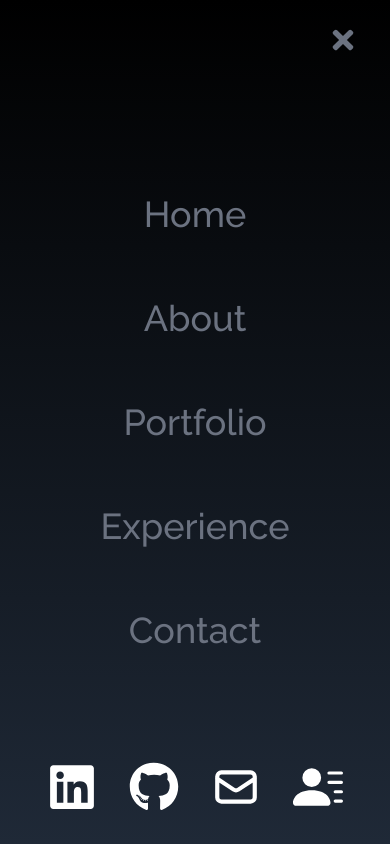
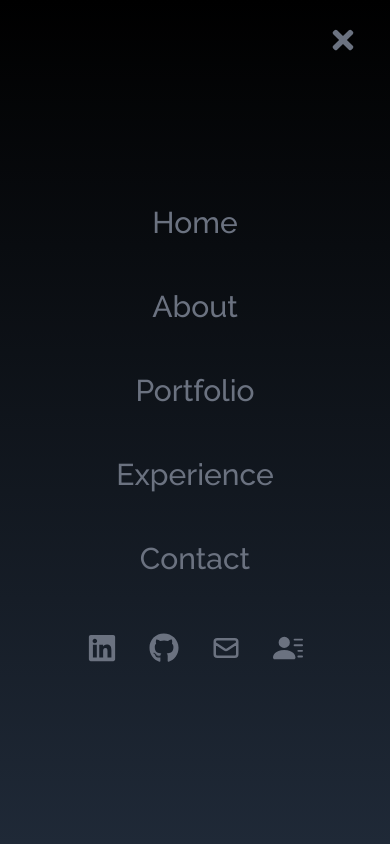
Before and after one commit to AgrPaavan/react-portfolio, a React (Create React App) app: page / in a window 390 px wide. Both pictures are taken after a click on the element 351 px from the left and 40 px from the top of the page. Built offline with nearby package versions, Linux system fonts and the light colour scheme.

Commit message:
Update style for social links

```diff
--- a/src/components/Navbar.jsx
+++ b/src/components/Navbar.jsx
@@ -35,7 +35,7 @@ const Navbar = () => {
       id: 1,
       child: (
         <>
-          <FaLinkedin size={50} />
+          <FaLinkedin size={30} />
         </>
       ),
       href: "https://www.linkedin.com/",
@@ -44,7 +44,7 @@ const Navbar = () => {
       id: 2,
       child: (
         <>
-          <FaGithub size={50} />
+          <FaGithub size={30} />
         </>
       ),
       href: "https://www.github.com/agrpaavan",
@@ -53,7 +53,7 @@ const Navbar = () => {
       id: 3,
       child: (
         <>
-          <HiOutlineMail size={50} />
+          <HiOutlineMail size={30} />
         </>
       ),
       href: "mailto:paavanagr@gmail.com",
@@ -62,7 +62,7 @@ const Navbar = () => {
       id: 4,
       child: (
         <>
-          <BsFillPersonLinesFill size={50} />
+          <BsFillPersonLinesFill size={30} />
         </>
       ),
       href: "https://www.linkedin.com/",
@@ -99,15 +99,18 @@ const Navbar = () => {
             {links.map(({ id, link }) => (
               <li
                 key={id}
-                className="px-4 py-8 text-4xl cursor-pointer capitalize font-medium text-gray-500 hover:scale-105 duration-200"
+                className="px-4 py-6 text-3xl  capitalize font-medium "
               >
                 {link}
               </li>
             ))}
           </ul>
-          <ul className="flex flex-row justify-center items-center absolute w-full text-white bottom-0">
+          <ul className="flex flex-row justify-center items-center static">
             {socialLinks.map(({ id, child, href, style }) => (
-              <li key={id} className="py-8 px-4">
+              <li
+                key={id}
+                className="pt-8 px-4 cursor-pointer hover:scale-105 duration-200"
+              >
                 <a href={href} target="_blank" rel="noreferrer">
                   {child}
                 </a>
```
